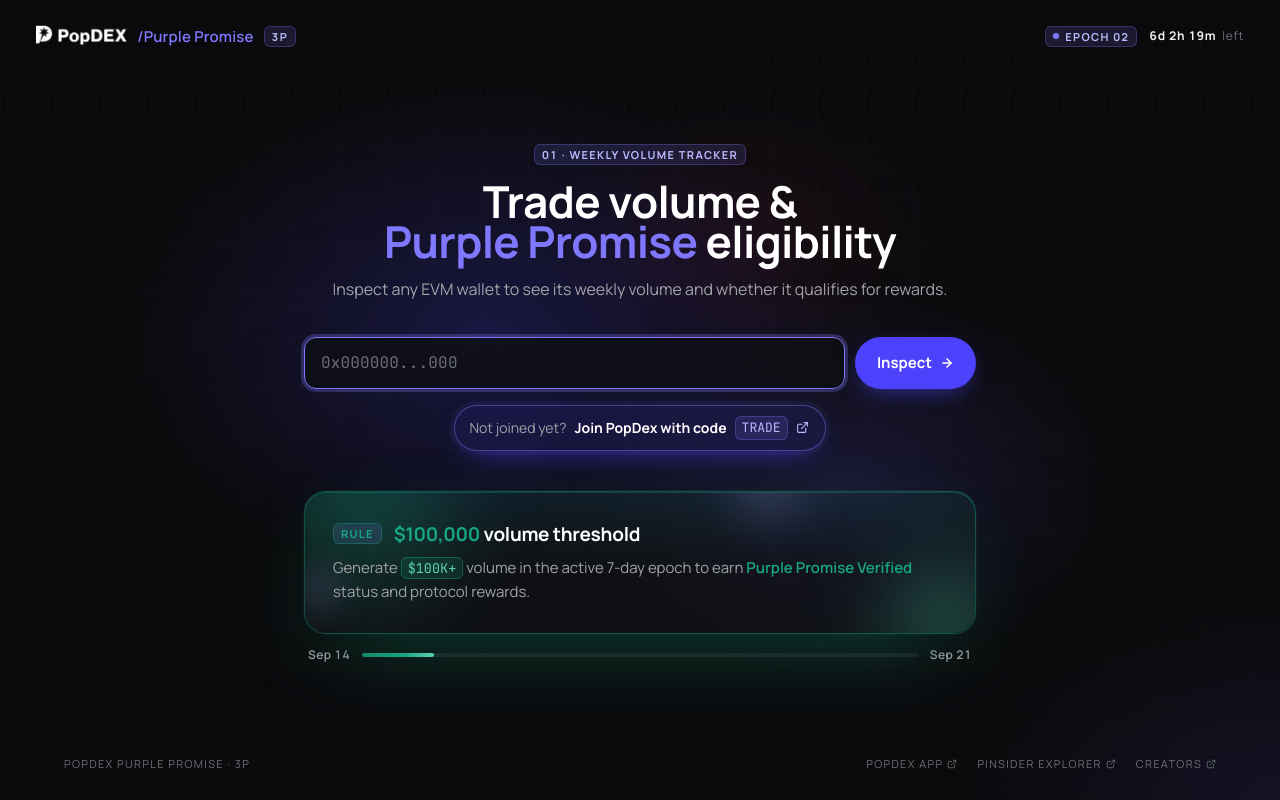
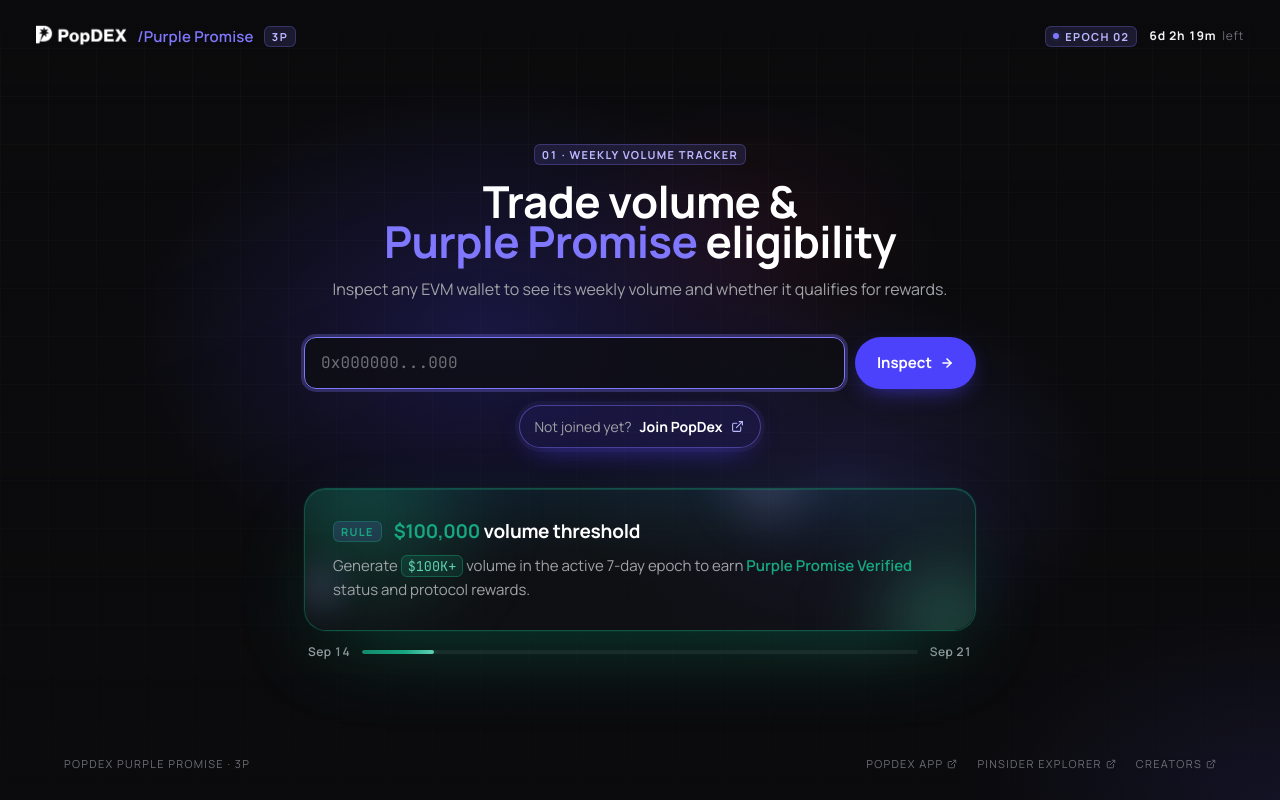
Before and after one commit to a16k-lab/popdex-purple-promise-interface, a React (Vite) app: page / in a window 1280 px wide. Built offline with nearby package versions, Linux system fonts and the light colour scheme.

Commit message:
Hero join pill: drop the referral-code text

```diff
--- a/src/App.tsx
+++ b/src/App.tsx
@@ -11,7 +11,7 @@ import { EpochStatsOverview } from './components/EpochStatsOverview';
 import { EpochProgress } from './components/EpochProgress';
 import { ExternalLink, ArrowLeft, Check, Copy } from 'lucide-react';
 import { Bokeh } from './components/Bokeh';
-import { JOIN_URL, REFERRAL_CODE } from './config/links';
+import { JOIN_URL } from './config/links';
 
 const formatTarget = (v: number) => `$${v.toLocaleString('en-US')}`;
 const formatTargetShort = (v: number) =>
@@ -93,8 +93,7 @@ export const App: React.FC = () => {
                   className="join-cta"
                 >
                   <span className="text-[#a0a3a7]">Not joined yet?</span>
-                  <span className="text-white font-bold">Join PopDex with code</span>
-                  <code className="code !text-[13px]">{REFERRAL_CODE}</code>
+                  <span className="text-white font-bold">Join PopDex</span>
                   <ExternalLink size={13} className="text-[#bdb9ff]" />
                 </a>
               </div>
```
